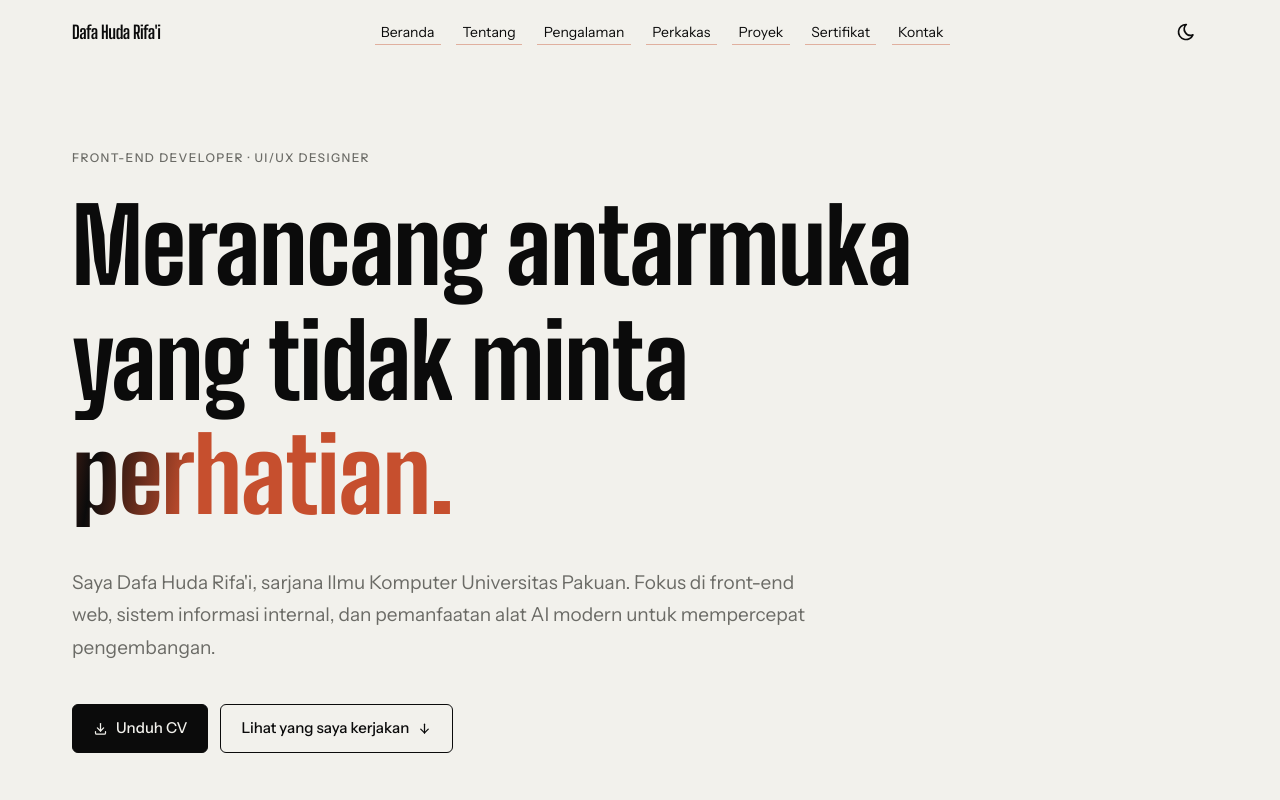
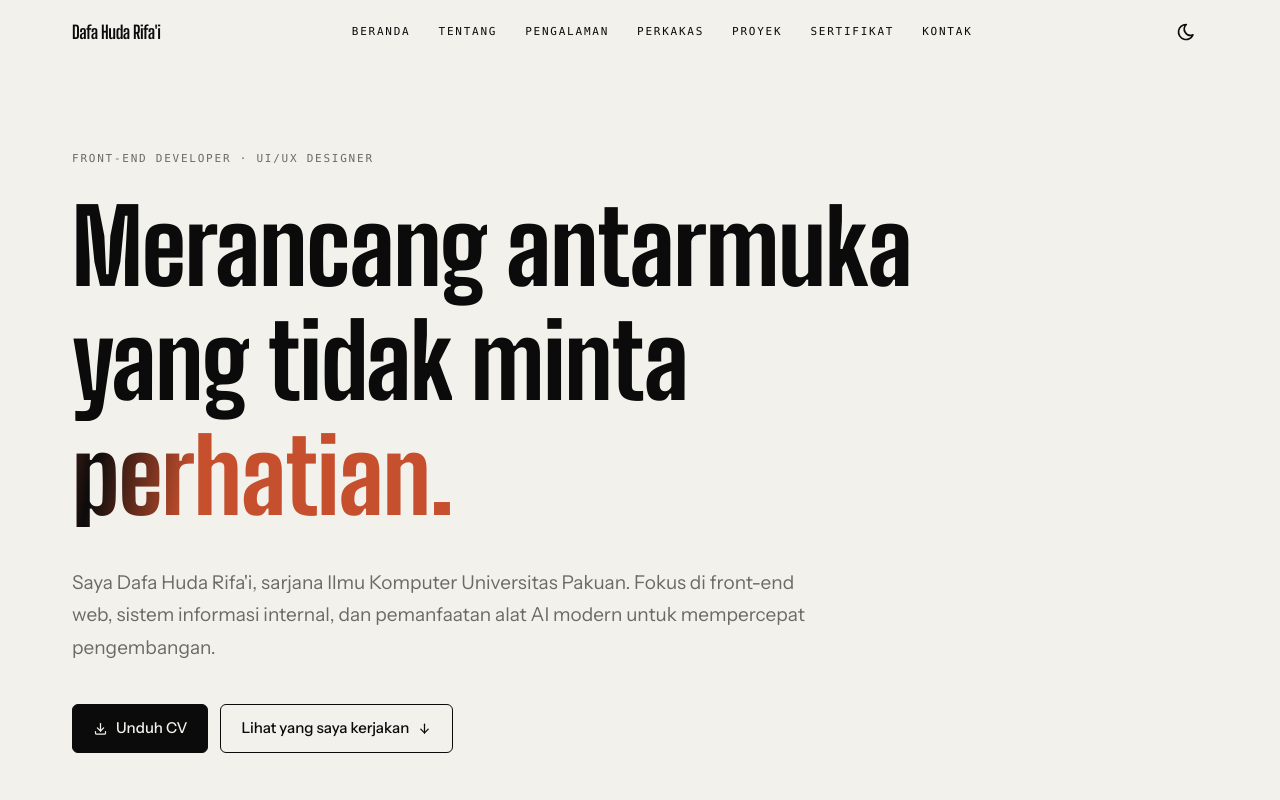
Before and after one commit to dafahuda/myportfolio, a React (Vite) app: page / in a window 1280 px wide. Shown: the top 800 px of the page. Built offline with nearby package versions, Linux system fonts and the light colour scheme.

Commit message:
feat(typography): label nav dan seksi gaya monospace uppercase ala Remote Collective

```diff
--- a/src/components/Navbar.jsx
+++ b/src/components/Navbar.jsx
@@ -43,12 +43,12 @@ const Navbar = () => {
           Dafa Huda Rifa&apos;i
         </a>
 
-        <div className="hidden md:flex items-center gap-7 text-sm">
+        <div className="hidden md:flex items-center gap-7">
           {NAV_LINKS.map((l) => (
             <a
               key={l.href}
               href={l.href}
-              className="link-wipe text-[var(--color-ink)]"
+              className="link-wipe font-mono text-[11px] tracking-[0.16em] uppercase text-[var(--color-ink)]"
             >
               {l.label}
             </a>
--- a/src/index.css
+++ b/src/index.css
@@ -15,6 +15,7 @@
 
   --font-display: "Big Shoulders Display", "Arial Narrow", sans-serif;
   --font-sans: "Instrument Sans", ui-sans-serif, system-ui, sans-serif;
+  --font-mono: ui-monospace, "SF Mono", "Cascadia Mono", "Roboto Mono", Menlo, Consolas, monospace;
 }
 
 /* Mode gelap hangat — near-black cokelat, bukan gelap dingin.
@@ -99,10 +100,10 @@ html.dark {
   }
 
   .section-label {
-    font-family: var(--font-sans);
-    font-size: 0.75rem;
+    font-family: var(--font-mono);
+    font-size: 11px;
     font-weight: 500;
-    letter-spacing: 0.12em;
+    letter-spacing: 0.16em;
     text-transform: uppercase;
     color: var(--color-muted);
     margin-bottom: 1rem;
```
